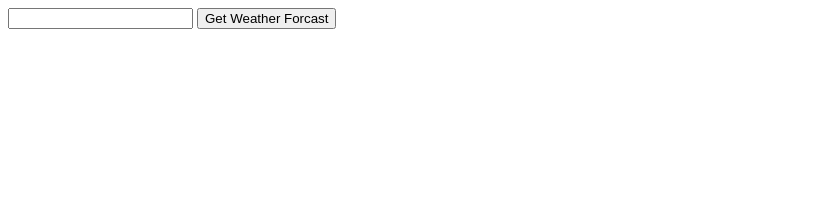
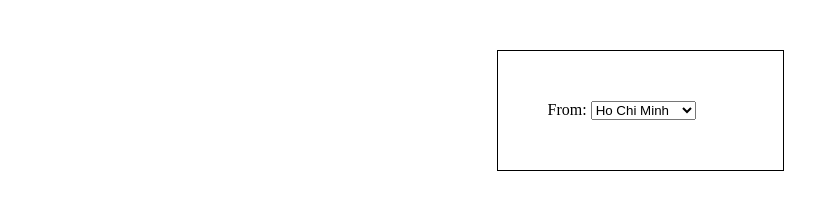
Before and after one commit to pratikdhole/dist, a plain HTML site: page index.html in a window 1280 px wide. Shown: the whole page, without its empty margins (0-839 px from the left). Drawn offline with nearby package versions, Linux system fonts and the light colour scheme.

Commit message:
Update index.html

```diff
--- a/index.html
+++ b/index.html
@@ -1,40 +1,61 @@
 <!DOCTYPE html>
 <html lang="en">
+
 <head>
     <meta charset="UTF-8">
     <meta http-equiv="X-UA-Compatible" content="ie=edge">
     <script src="https://ajax.googleapis.com/ajax/libs/jquery/3.3.1/jquery.min.js"></script>
-    <title>Document</title>
+    <title>Weather Application</title>
+    <style>
+        body {
+            width: 185px;
+            border: 1px solid #000;
+            padding: 50px;
+            margin: 50px auto;
+        }
+    </style>
 </head>
+
 <body>
-    <input type="text" id="city">
-    <button id="getweatherforcast">Get Weather Forcast</button>
+    <div class="container">
+        <span>From:</span>
+        <select id="getweatherforcast" name="city">
+            <option value="Ho Chi Minh">Ho Chi Minh</option>
+            <option value="Singapore">Singapore</option>
+            <option value="Kuala Lumpur">Kuala Lumpur</option>
+            <option value="Tokyo">Tokyo</option>
+            <option value="Athens">Athens</option>
+        </select>
+    </div>
+
+
+    <!-- message print  -->
     <div id="showweatherForcast"></div>
 
+    <!-- ajax call  -->
     <script>
-    $(document).ready(function(){
-        $('#getweatherforcast').click(function(){
-            var city = $('#city').val();
+        $(document).ready(function () {
+            $('#getweatherforcast').change(function () {
+                var city = $(this).val();
                 var key = '7e9140e26b429ab94474f0e5b5cb91bf';
                 $.ajax({
-                url : 'http://api.openweathermap.org/data/2.5/weather',
+                    url: 'http://api.openweathermap.org/data/2.5/weather',
                     datatype: 'json',
                     type: 'GET',
-                data: {q:city, appid:key,units:'metric'},
-                success:function(data){
+                    data: { q: city, appid: key, units: 'metric' },
+                    success: function (data) {
                         var wf = '';
-                    $.each(data.weather, function(index, val){
-                            wf +='<p><b>' + data.name + "<b><img src="+ val.icon +".png></p>"+
+                        $.each(data.weather, function (index, val) {
+                            wf += '<p> Current weather :<b>' + data.name + "<b><img src=" + val.icon + ".png></p>" +
                                 data.main.temp + '&deg;C' + '|' + val.main + "," + val.description
 
                         });
                         $('#showweatherForcast').html(wf);
                     }
-
-
                 })
             })
         })
     </script>
 </body>
+
 </html>
```
Lines whose indentation alone changed are shown as unchanged.
